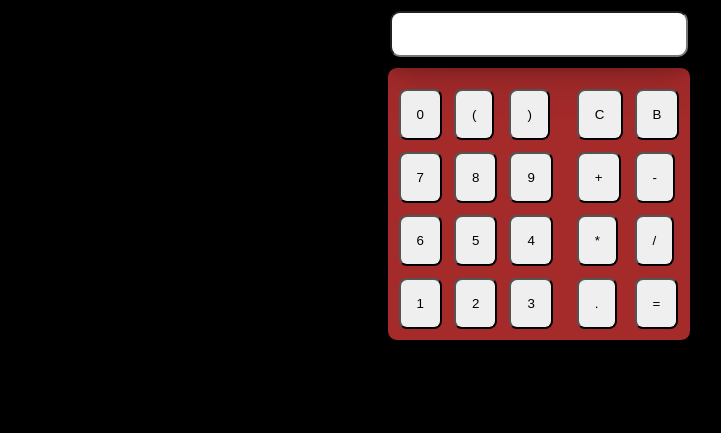
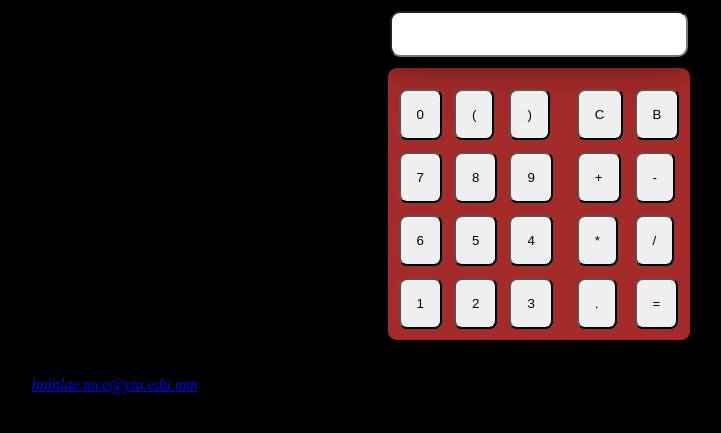
Before and after one commit to HninLaeHninLae/SimpleCalculator, a plain HTML site: page index.html in a window 1280 px wide. Shown: the part 79-512 px from the top of the page, without its empty margins (101-822 px from the left). Drawn offline with Linux system fonts and the light colour scheme.

Commit message:
Update index.html

```diff
--- a/index.html
+++ b/index.html
@@ -42,6 +42,9 @@
        </tr>
     </table>
     </center>
+  <address>This article is written by:နှင်းလဲ့ဝါ</b> <br>Contact Author at:
+	    <a href="mailto:hninlae.gtc@gmail.com">hninlae.mce@ytu.edu.mm</a><br>
+                </address>
 </body>
 </html>
 <script type = text/javascript>
```
